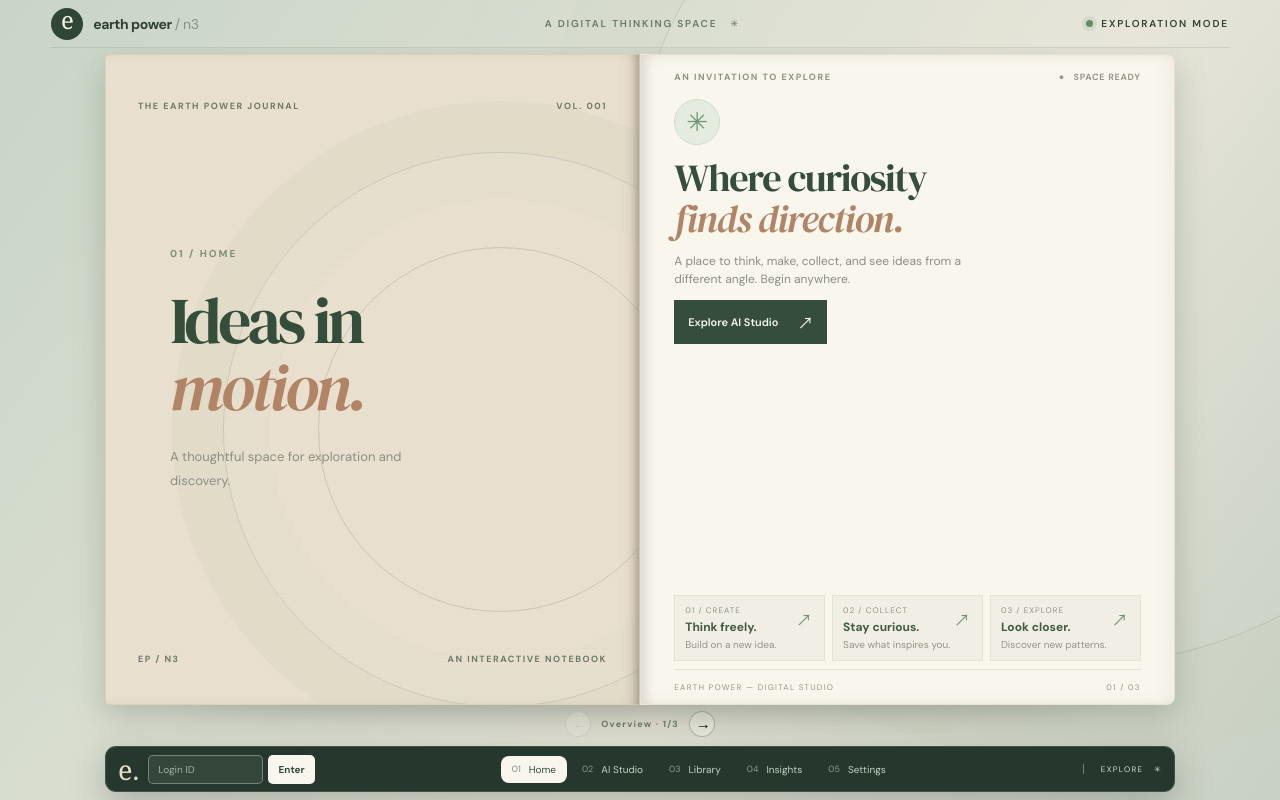
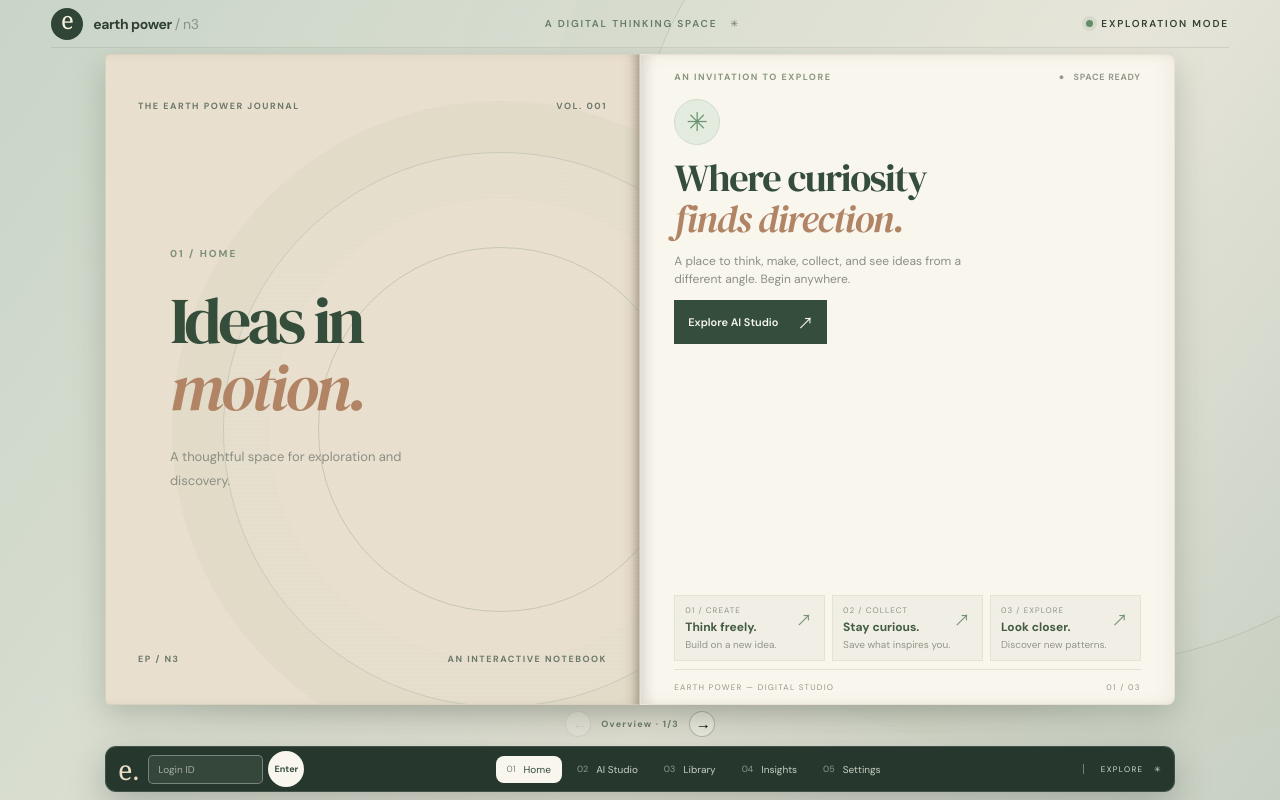
Before and after one commit to withlionbuddha/earth-power-n3, a React (Vite) app: page / in a window 1280 px wide. Built offline with nearby package versions, Linux system fonts and the light colour scheme.

Commit message:
style(ui): make login Enter button circular

```diff
--- a/src/App.css
+++ b/src/App.css
@@ -261,3 +261,7 @@ html,body,#root,.app-shell,.book-zone,.book,.book-page {overscroll-behavior:none
   .menu-links button {padding:5px 3px;font-size:8px;gap:2px;}
   .menu-links small {display:none;}
 }
+
+/* Circular Enter action beside login ID. */
+.login-form button {width:36px;height:36px;min-width:36px;padding:0;border-radius:50%;display:inline-flex;align-items:center;justify-content:center;font-size:9px;line-height:1;white-space:nowrap;aspect-ratio:1;}
+@media(max-width:650px) {.login-form button {width:30px;height:30px;min-width:30px;padding:0;font-size:8px;}}
```
